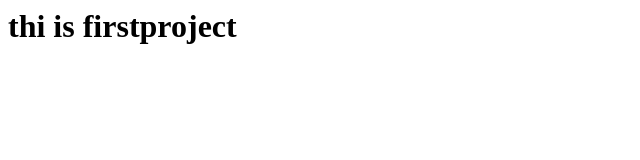
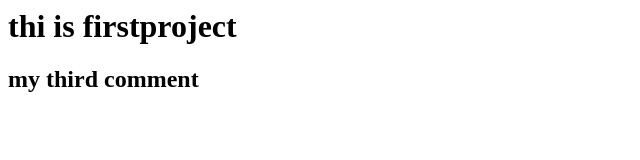
Before and after one commit to Mukeshshr/Mukeshshr, a plain HTML site: page index.html in a window 1280 px wide. Shown: the whole page, without its empty margins (0-640 px from the left). Drawn offline with Linux system fonts and the light colour scheme.

Commit message:
added html file

```diff
--- a/index.html
+++ b/index.html
@@ -4,5 +4,6 @@
 </head>
 <body>
 <h1 bgcolor="red">thi is firstproject</h1>
+<h2>my third comment</h2>
 </body>
 </html>
```
